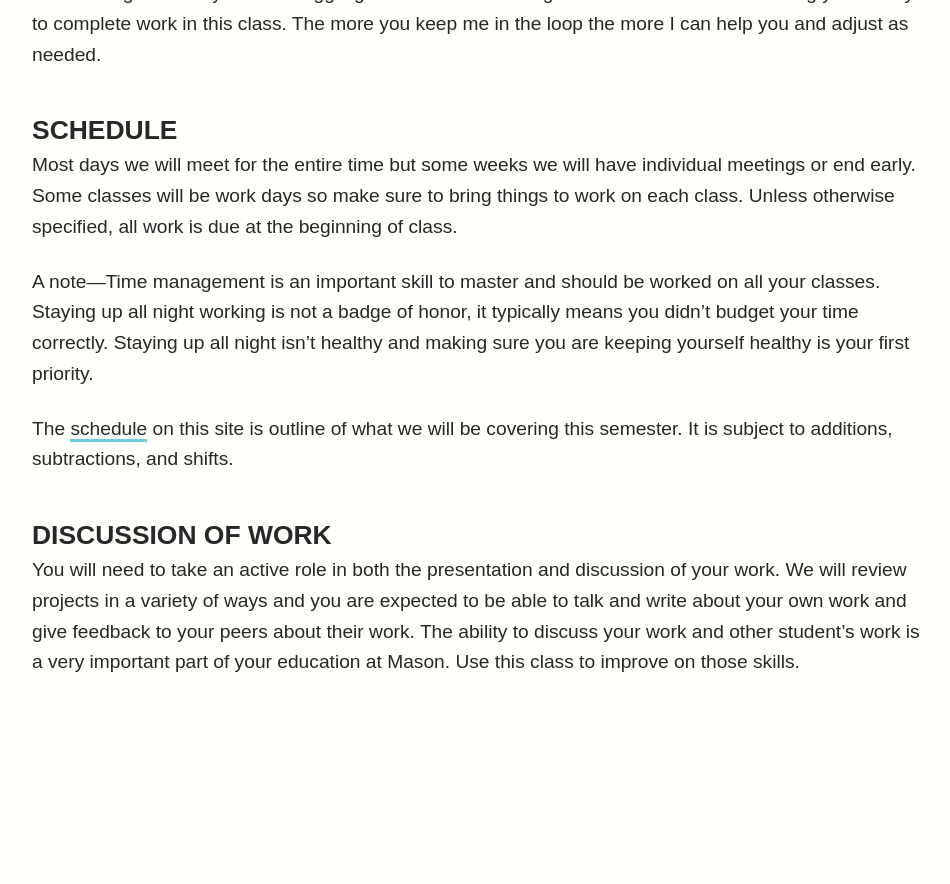
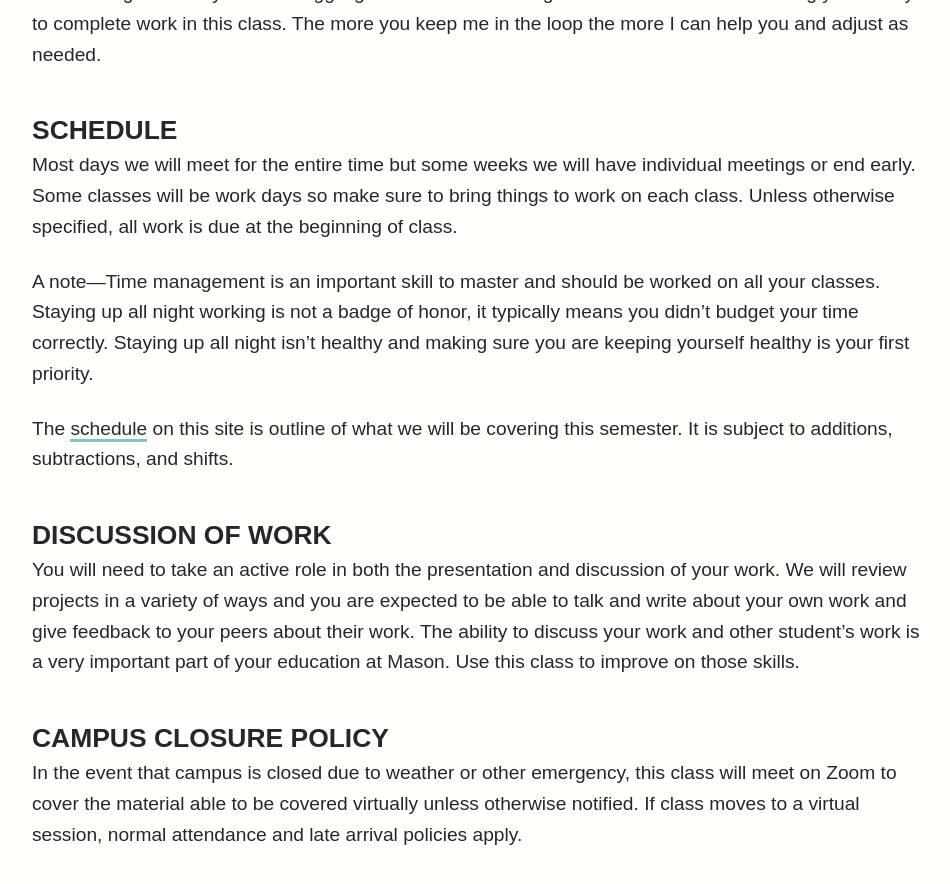
Before and after one commit to gmu-gd/web26-spring, a Jekyll site: the page built from syllabus/index.md, in a window 1280 px wide and 900 px high, scrolled down 3727 px. Shown: the top 884 px of the window, without its empty margins (0-950 px from the left). Built offline with Jekyll 4.4.1, drawn with Linux system fonts in a browser that asks for light colours; some web fonts are replaced; before the commit the page ends 4455 px from its top, so only the background shows below that.

Commit message:
Update index.md

```diff
--- a/syllabus/index.md
+++ b/syllabus/index.md
@@ -85,6 +85,8 @@ A note—Time management is an important skill to master and should be worked on
 
 The [schedule]({{ site.baseurl }}/schedule/) on this site is outline of what we will be covering this semester. It is subject to additions, subtractions, and shifts.
 
-
 ### Discussion of Work
 You will need to take an active role in both the presentation and discussion of your work. We will review projects in a variety of ways and you are expected to be able to talk and write about your own work and give feedback to your peers about their work. The ability to discuss your work and other student’s work is a very important part of your education at Mason. Use this class to improve on those skills.
+
+### Campus Closure Policy
+In the event that campus is closed due to weather or other emergency, this class will meet on Zoom to cover the material able to be covered virtually unless otherwise notified. If class moves to a virtual session, normal attendance and late arrival policies apply.
```
